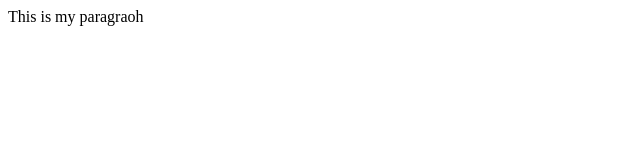
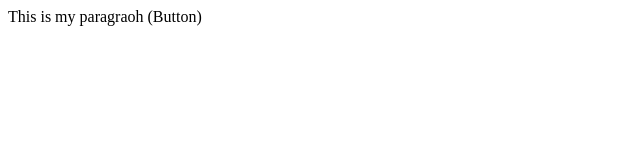
Before and after one commit to sherryvoid/Demo-Git2, a plain HTML site: page Index.html in a window 1280 px wide. Shown: the full height of the page, 0-640 px from the left. Drawn offline with Linux system fonts and the light colour scheme.

```diff
--- a/Index.html
+++ b/Index.html
@@ -1,4 +1,4 @@
 <title>
     This my Title.
 </title>
-<p>This is my paragraoh</p>
+<p>This is my paragraoh (Button)</p>
```
